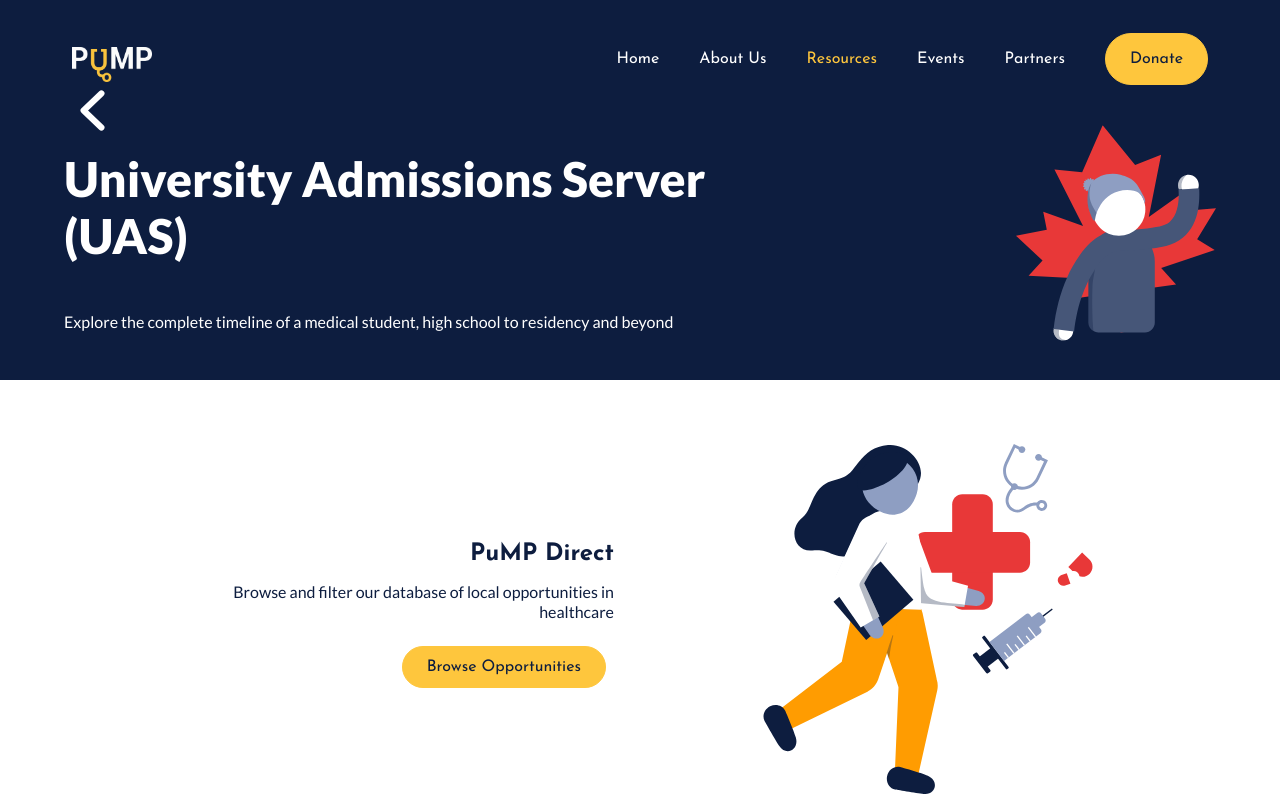
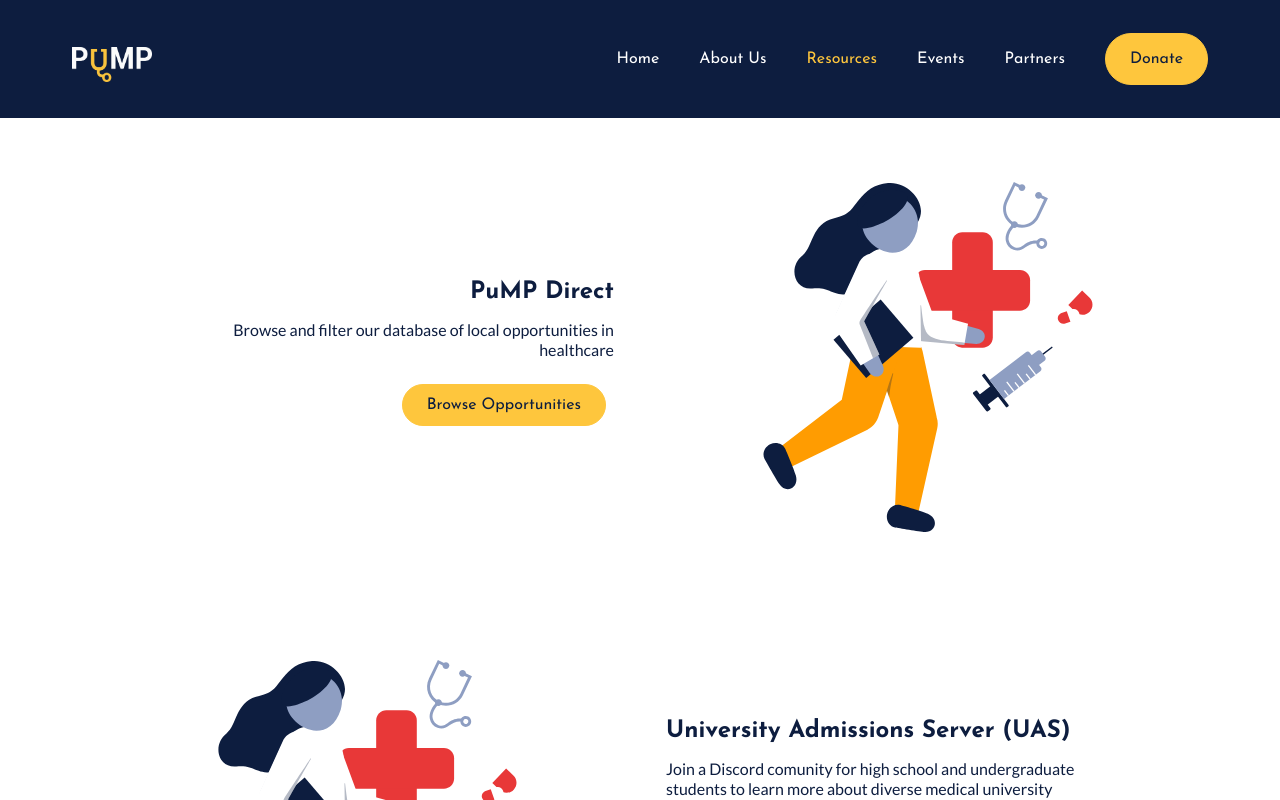
Before and after one commit to PuMProfessionals/pump-web-v2, a Next.js app: page /resources in a window 1280 px wide. Shown: the top 800 px of the page. Built offline with nearby package versions, Linux system fonts and the light colour scheme.

Commit message:
Make changes outlined in review
- remove unneeded lines
- clean up testing on resources.jsx
- add TODO reminder for background

```diff
--- a/components/Title.jsx
+++ b/components/Title.jsx
@@ -1,4 +1,3 @@
-import React from "react";
 import styled from "styled-components";
 import PropTypes from "prop-types";
 import Image from "next/image";
@@ -95,6 +94,7 @@ const TitleSection = styled.div`
 
 const Wrapper = styled.div`
   display: flex;
+  /* TODO: replace with background svg */
   ${({ backgroundColor }) => `
     background-color: ${backgroundColor};
   `};
--- a/pages/resources.jsx
+++ b/pages/resources.jsx
@@ -2,21 +2,14 @@ import Head from "next/head";
 import { PageLayout } from "../sections/hoc";
 import { ResourcesSection } from "../sections/resources";
 import { Title } from "../components";
-import SampleGraphic from "../public/home/impact-section-graphic-3.svg";
 
-export default function About({ ...props }) {
+export default function Resources({ ...props }) {
   return (
     <div {...props}>
       <Head>
         <title>PuMP</title>
       </Head>
       <PageLayout>
-        <Title
-          title="University Admissions Server (UAS)"
-          arrowLink="/resources"
-          description="Explore the complete timeline of a medical student, high school to residency and beyond"
-          image={SampleGraphic}
-        />
         <ResourcesSection />
       </PageLayout>
     </div>
```
